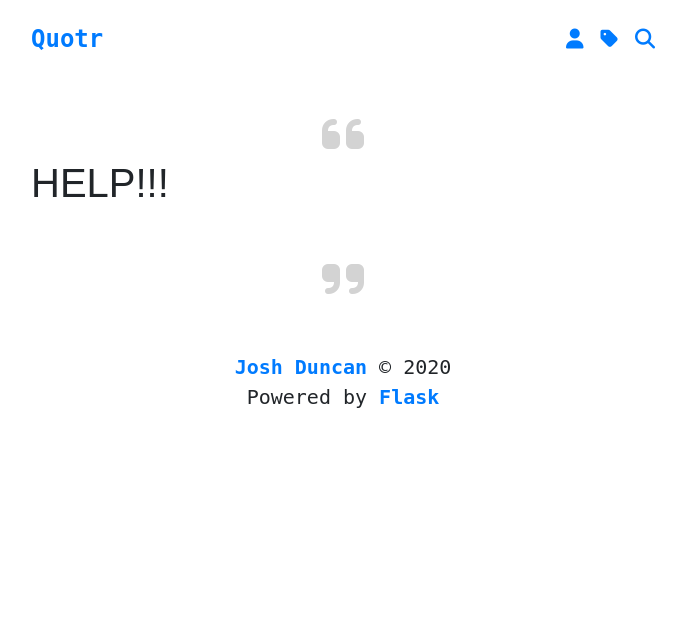
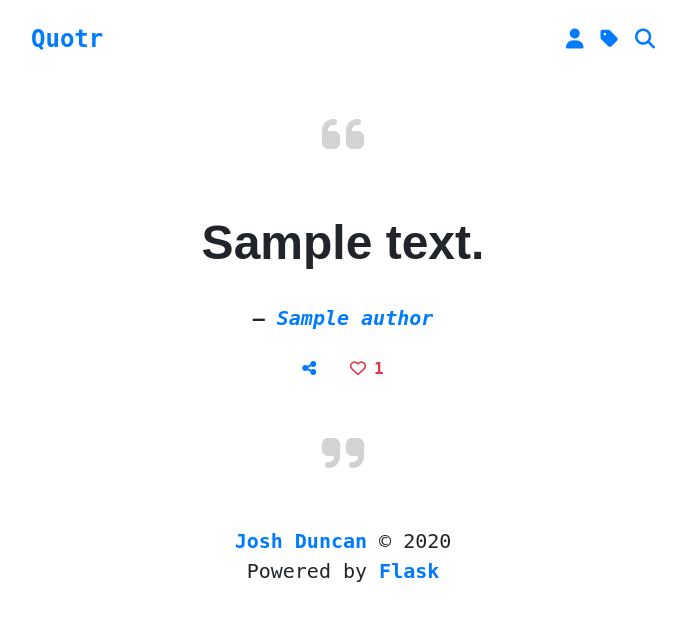
Before and after one commit to joshbduncan/quotr, a Flask app: page / in a window 1280 px wide. Shown: the top 621 px of the page, without its empty margins (297-983 px from the left). Run offline with Flask 2, Linux system fonts and the light colour scheme; tables that the repository leaves empty hold one stand-in row (values such as "Sample post"); some libraries are stand-ins or nearby versions.

Commit message:
added sendgrid for email and random for index

```diff
--- a/quotrapp/templates/index.html
+++ b/quotrapp/templates/index.html
@@ -9,7 +9,38 @@
         </header>
     </div>
 
-    <h1>HELP!!!</h1>
+    <!-- QUOTE BODY -->
+    <div class="quote mt-5 text-center">
+        <div>
+            <blockquote class="quote-text user-select-all">{{ quote.content }}</blockquote>
+            <p class="quote-author mt-4 mb-4">&mdash; <cite><a
+                        href="{{ url_for('quotes_bp.quotes', author=quote.author.name) }}">{{ quote.author.name }}</a></cite></p>
+        </div>
+
+        <!-- QUOTE SHARE AND LOVE -->
+        <div class="mb-5">
+            <p>
+                <a class="quote-share-link text-decoration-none" href="" data-toggle="modal" data-target="#shareModal" data-identifier="{{ url_for('quotes_bp.quote', quote_id=quote.id, _external=True) }}" title="Share Quote"><i class="fas fa-share-alt"></i></a>
+
+                {% if current_user.is_authenticated %}
+                    {% if current_user in quote.loves %}
+                        <a class="quote-loves no-hover text-danger text-decoration-none pl-4" quote_id="{{ quote.id }}" love_action="decrease" href="" title="Loves">
+                            <i class="fas fa-heart pr-2 love_button"></i><span class="love_count">{{ quote.loves.count() }}</span>
+                        </a>
+                    {% else %}
+                        <a class="quote-loves no-hover text-danger text-decoration-none pl-4" quote_id="{{ quote.id }}" love_action="increase" href="" title="Loves">
+                            <i class="far fa-heart pr-2 love_button"></i><span class="love_count">{{ quote.loves.count() }}</span>
+                        </a>
+                    {% endif %}
+                {% else %}
+                        <a class="quote-loves-no-love no-hover text-danger text-decoration-none pl-4" quote_id="{{ quote.id }}" love_action="login" href="#" title="Loves" href="" data-toggle="modal" data-target="#noLoveModal">
+                            <i class="far fa-heart pr-2 love_button"></i><span class="love_count">{{ quote.loves.count() }}</span>
+                        </a>
+                {% endif %}
+
+            </p>
+        </div>
+    </div>
 
     <!-- BIG QUOTATION MARK -->
     <div class="big-quote mt-5 text-center">
@@ -18,8 +49,7 @@
         </header>
     </div>
 
-            </div>
-        </div>
-    </div>
+    <!-- INSERT COMMON QUOTE MODALS -->
+    {% include 'modals.html' %}
 
 {% endblock content %}
--- a/quotrapp/users/utils.py
+++ b/quotrapp/users/utils.py
@@ -55,9 +55,10 @@ def thumbnails(frames, output_size):
 
 def send_reset_email(user):
     token = user.get_reset_token()
+    sender = os.environ.get('MAIL_DEFAULT_SENDER')
 
     msg = Message('Password Reset Request',
-                  sender='joshbduncan@gmail.com',
+                  sender=sender,
                   recipients=[user.email])
 
     msg.body = f'''To reset your password visit the following link:
```
